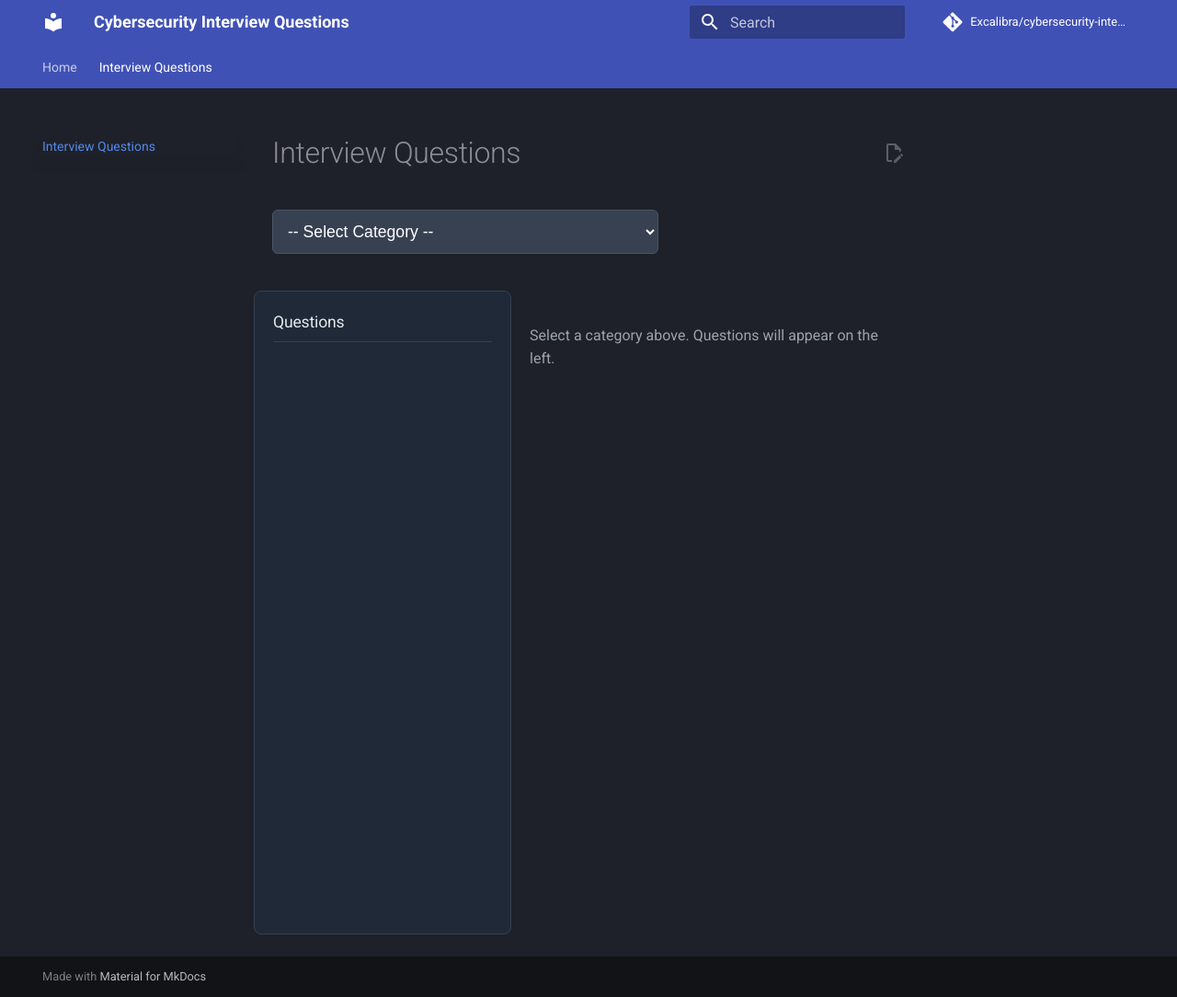
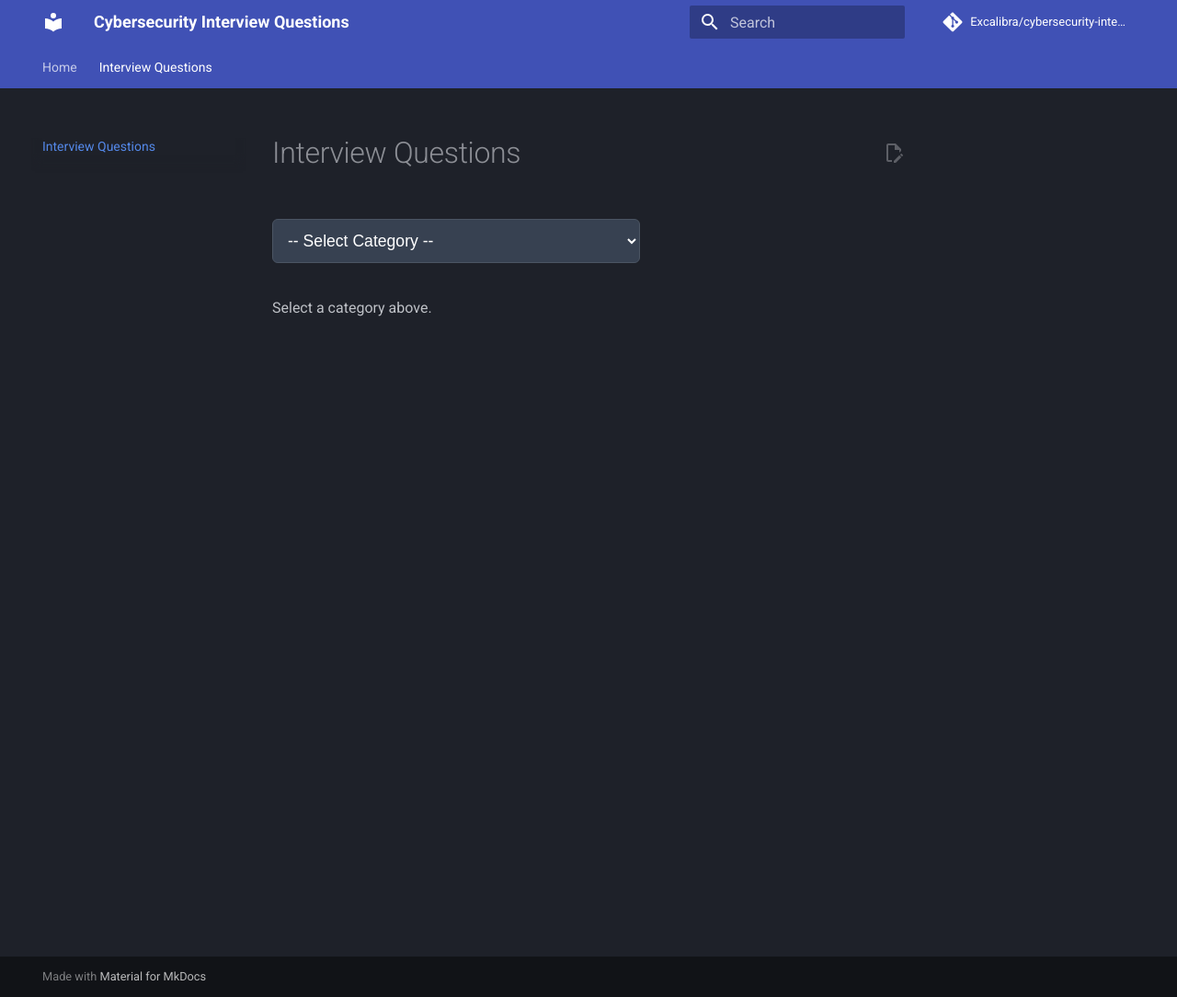
Before and after one commit to Excalibra/cybersecurity-interview-questions, an MkDocs documentation site: the page built from docs/questions/index.md, in a window 1280 px wide and 1084 px high. Shown: the whole window at 92% size. Built offline with MkDocs 1.6.1 and Material for MkDocs 9.7.7, drawn with Linux system fonts in a browser that asks for light colours; comment, search, counter and statistics services are not loaded.

Commit message:
Update index.md

```diff
--- a/docs/questions/index.md
+++ b/docs/questions/index.md
@@ -1,21 +1,12 @@
 # Interview Questions
 
-<select id="category-selector" style="width:100%; max-width:420px; padding:12px; font-size:1.1em; background:#374151; color:white; border:1px solid #4b5563; border-radius:6px; margin-bottom:24px;">
+<select id="category-selector" style="width:100%; max-width:400px; padding:12px; font-size:1.1em; background:#374151; color:white; border:1px solid #4b5563; border-radius:6px; margin: 10px 0 20px 0;">
   <option value="">-- Select Category --</option>
   <option value="web">Web Application Penetration Testing</option>
   <option value="red">Red Team Operations</option>
   <option value="seceng">Security Engineer</option>
 </select>
 
-<div style="display: flex; gap: 20px; align-items: flex-start; margin-left: -20px;">
-  <!-- LEFT SIDEBAR - Forced left position -->
-  <div id="left-sidebar" style="width: 280px; background:#1f2937; padding:20px; border-radius:8px; border:1px solid #374151; flex-shrink:0; min-height: 700px; margin-left: 0;">
-    <h3 style="margin:0 0 16px 0; color:#e5e7eb; font-size:1.1em; border-bottom:1px solid #374151; padding-bottom:8px;">Questions</h3>
-    <div id="questions-list" style="font-size:0.95em; line-height:1.65;"></div>
-  </div>
-
-  <!-- Main Content -->
-  <div id="main-content" style="flex:1; padding-top:20px;">
-    <p style="color:#9ca3af;">Select a category above. Questions will appear on the left.</p>
-  </div>
+<div id="main-content">
+Select a category above.
 </div>
```
